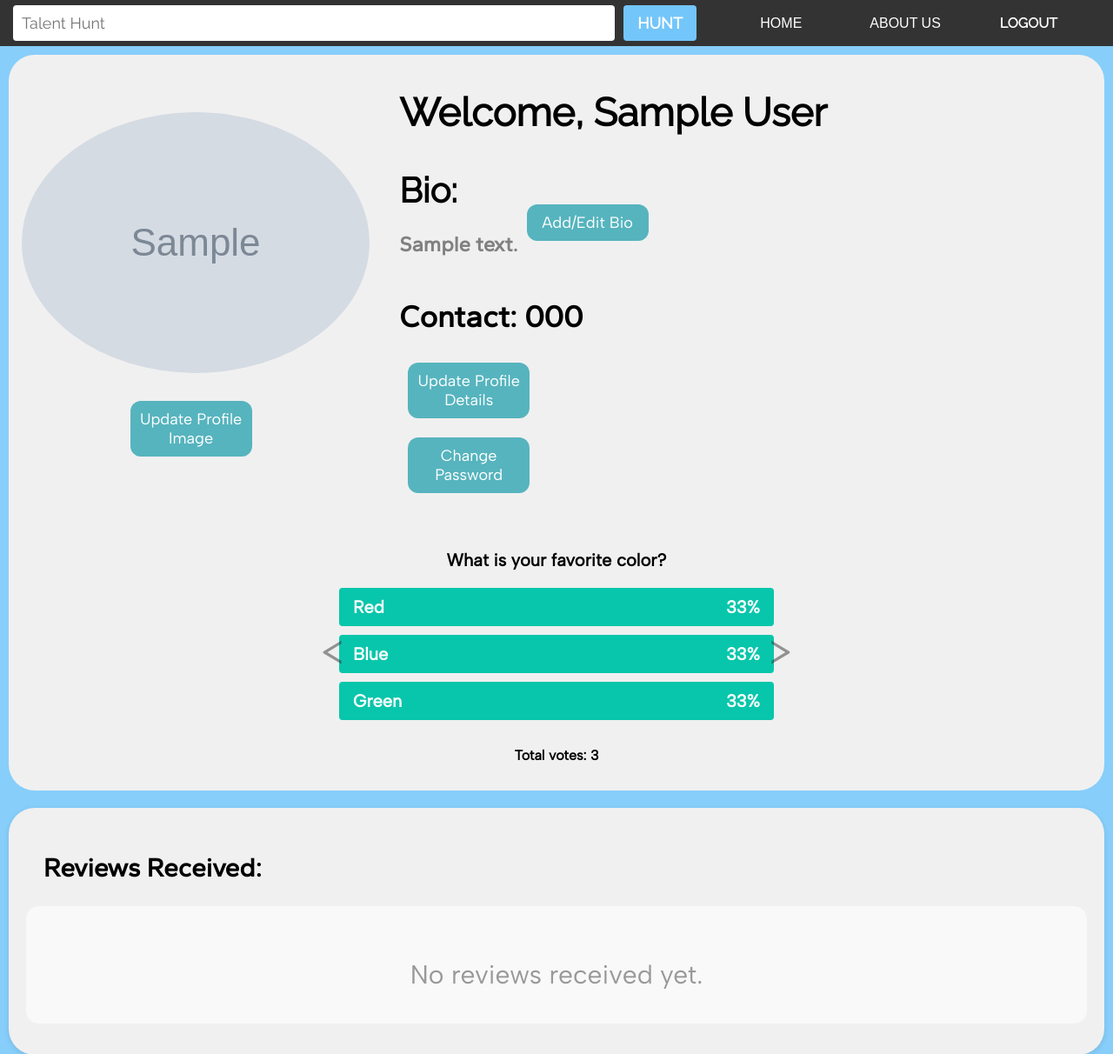
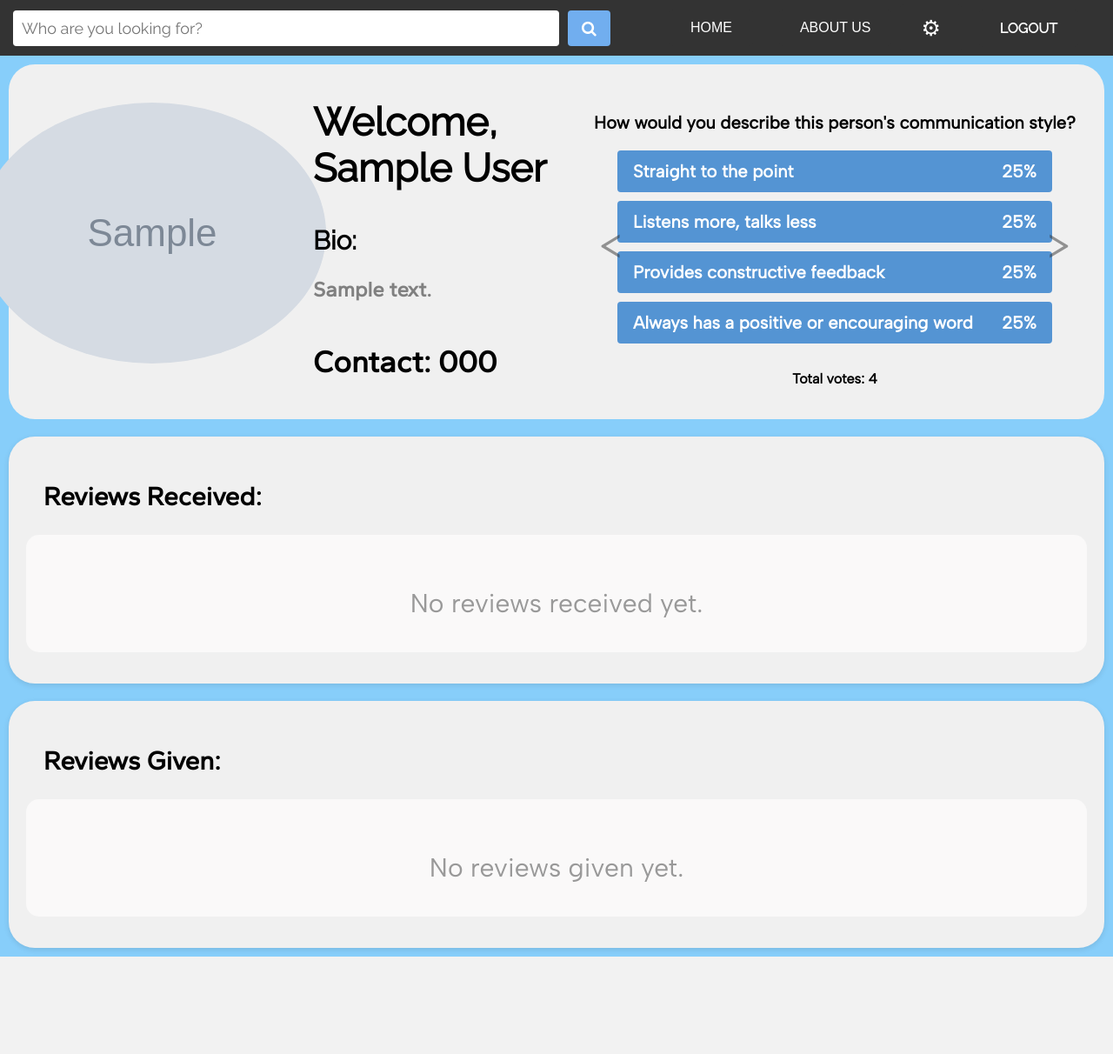
Before and after one commit to VinayVaishnav/Reviews-Elicitation, a Django app: page /home/ in a window 1280 px wide. Shown: the top 1212 px of the page at 87% size. After the commit the page ends 1100 px from the top, so only its background shows below. Run offline with Django 4.2, Linux system fonts and the light colour scheme; a user stored in the database is signed in; tables that the repository leaves empty hold one stand-in row (values such as "Sample post"); grey boxes marked "Sample" are stand-in pictures.

Commit message:
Added dropdown in navbar for account settings Also changed color scheme

```diff
--- a/main/polls.py
+++ b/main/polls.py
@@ -1,54 +1,66 @@
 question_option_dict = {
     1: {
-        'question': 'What is your favorite color?',
+        'question': "How would you describe this person's communication style?",
         'options': [
             {
                 'option_num': 1,
-                'option_text': 'Red'
+                'option_text': 'Straight to the point'
             },
             {
                 'option_num': 2,
-                'option_text': 'Blue'
+                'option_text': 'Listens more, talks less'
             },
             {
                 'option_num': 3,
-                'option_text': 'Green'
+                'option_text': 'Provides constructive feedback'
+            },
+            {
+                'option_num': 4,
+                'option_text': 'Always has a positive or encouraging word'
             },
         ]
     },
 
     2: {
-        'question': 'Question 2',
+        'question': 'How does this person typically spends their lunch break at work?',
         'options': [
             {
                 'option_num': 1,
-                'option_text': 'Option 1'
+                'option_text': 'Chatting with colleagues'
             },
             {
                 'option_num': 2,
-                'option_text': 'Option 2'
+                'option_text': 'Catching up on industry news'
             },
             {
                 'option_num': 3,
-                'option_text': 'Option 3'
+                'option_text': 'Relaxing and unwinding'
+            },
+            {
+                'option_num': 4,
+                'option_text': 'Doing a quick workout'
             },
         ]
     },
 
     3: {
-        'question': 'Question 3',
+        'question': 'How does this person approach challenging situations?',
         'options': [
             {
                 'option_num': 1,
-                'option_text': 'Option 1'
+                'option_text': 'Thinks before acting'
             },
             {
                 'option_num': 2,
-                'option_text': 'Option 2'
+                'option_text': 'Collaborates with others'
             },
             {
                 'option_num': 3,
-                'option_text': 'Option 3'
+                'option_text': 'Takes immediate action'
+            },
+            {
+                'option_num': 4,
+                'option_text': 'Seeks assistance when needed'
             },
         ]
     },
--- a/main/static/styles/base.css
+++ b/main/static/styles/base.css
@@ -34,7 +34,7 @@
 }
 
 button[type="submit"] {
-  background-color:rgb(115, 198, 250);
+  background-color:#71aeef;
   color: white;
   border: none;
   border-radius: 4px;
@@ -48,7 +48,7 @@
 }
 
 .search-button:hover {
-  background-color:rgb(47, 195, 254);
+  background-color:#337ab7;
 }
 
 a {
@@ -90,6 +90,13 @@
   font-size: 16px;
 }
 
+.button-container .settings-button {
+  /* margin-left: 10px; */
+  font-size: 25px;
+  font-family: inherit;
+  margin: 0;
+}
+
 .button-container .logout-button {
   padding: 12px 24px;
   color: #fff;
@@ -103,6 +110,42 @@
 .button-container .logout-button:hover {
   background-color: #555;
   /* font-size: 14px; */
+}
+
+/* dropdown */
+.dropdown {
+  float: left;
+  overflow: hidden;
+  font-family: 'Albert Sans';
+  /* margin-right: 100px; */
+}
+
+.dropdown-content {
+  display: none;
+  position: absolute;
+  background-color: #f9f9f9;
+  min-width: 160px;
+  font-family: 'Albert Sans';
+  box-shadow: 0px 8px 16px 0px rgba(0,0,0,0.2);
+  z-index: 1;
+}
+
+.dropdown-content a {
+  float: none;
+  color: black;
+  padding: 15px 20px;
+  text-decoration: none;
+  margin: 0;
+  display: block;
+  text-align: left;
+}
+
+.dropdown-content a:hover {
+  background-color: #ddd;
+}
+
+.dropdown:hover .dropdown-content {
+  display: block;
 }
 
 /* Set max width to screen size */
--- a/main/templates/main/base.html
+++ b/main/templates/main/base.html
@@ -23,16 +23,28 @@
     <script src="https://ajax.googleapis.com/ajax/libs/jquery/3.6.0/jquery.min.js"></script>
     <script src="https://cdn.jsdelivr.net/npm/slick-carousel@1.8.1/slick/slick.min.js"></script>
 
+    <link rel="stylesheet" href="https://cdnjs.cloudflare.com/ajax/libs/font-awesome/4.7.0/css/font-awesome.min.css">
 </head>
 <body>
     <header style="padding: 0px; padding-top: 5px; padding-bottom: 5px;">
         <form action="{% url 'main:search' %}" method="GET">
-          <input type="text" name="q" placeholder="Talent Hunt" value="{{ query }}">
-          <button type="submit" class="search-button">HUNT</button>
+          <input type="text" name="q" placeholder="Who are you looking for?" value="{{ query }}">
+          <button type="submit" class="search-button"><i class="fa fa-search"></i></button>
         </form>
         <div class="button-container">
           <a href="{% url 'main:home' %}"><button>HOME</button></a>
           <button class="about-us-button">ABOUT US</button>
+
+          <div class="dropdown">
+            <button class="settings-button">&#9881;</button>
+            <div class="dropdown-content">
+              <a href="{% url 'main:update_image' %}">Update Profile Image</a>
+              <a href="{% url 'main:update_bio' %}">Add/Edit Bio</a>
+              <a href="{% url 'main:update_details' %}">Update Profile Details</a>
+              <a href="{% url 'main:password_change' %}">Change Password</a>
+            </div>
+          </div>
+
           <form action="{% url 'main:logout' %}" method="post">
             {% csrf_token %}
             <button type="submit" class="logout-button">LOGOUT</button>
--- a/main/templates/main/home.html
+++ b/main/templates/main/home.html
@@ -32,7 +32,7 @@
             width: 600px;
         }
         .imagesection{
-            width: 33%;
+            width: 25%;
             margin-right: 30px;
         }
         .profile-details{
@@ -63,7 +63,7 @@
 
     .profile-name {
         font-family: 'Raleway';
-        font-size: 60px;
+        font-size: 40px;
         font-weight: bold;
         margin-bottom: 30px;
         padding-bottom: 5px;
@@ -85,7 +85,7 @@
         font-family: 'Raleway';
         margin-top: 4px;
         margin-bottom: 12px;
-        font-size: 45px;
+        font-size: 35px;
         margin-right: 20px;
     }
 
@@ -120,7 +120,7 @@
             font-size: 35px;
         }
         .profile-bio{
-            font-size: 40px;
+            font-size: 30px;
         }
     }
 
@@ -427,16 +427,16 @@
     }
 
     .vote-btn:hover{
-        background-color: black !important;
+        background-color: #666 !important;
     }
 
     .used-vote-btn {
         font-size: larger !important;
-        background-color: #4ecdc4 !important;
+        background-color: #5494d3 !important;
     }
 
     .used-vote-btn:hover{
-        background-color: #1a535c !important;
+        background-color: #00619c !important;
     }
 
     .vote-count {
@@ -460,15 +460,15 @@
         width:80px !important;
         font-family: 'Gantari';
         font-size: larger;
-        color: #08c6ab;
-        border: 2px solid #08c6ab;
+        color: #5494d3;
+        border: 2px solid #5494d3;
         border-radius: 15px;
         cursor: pointer;
         transition: background-color 0.3s ease;
     }
 
     .editdelete .button-container:hover {
-        background-color: #08c6ab !important;
+        background-color: #5494d3 !important;
         color: white;
     }
 
@@ -503,16 +503,15 @@
 </style>
 
 <style>
-    /* carousel */
     .poll-button {
         font-family: 'Albert Sans' !important;
         padding: 10px;
         width: 500px !important;
         background: none !important;
-        border: 2px solid #08c6ab !important;
+        border: 2px solid #5494d3 !important;
         border-radius: 4px;
         margin-bottom: 10px;
-        color: #08c6ab !important;
+        color: #5494d3 !important;
         font-size: 20px !important;
         cursor: pointer;
 
@@ -522,14 +521,14 @@
     }
 
     .poll-button:hover {
-        border: 2px solid #1a535c !important;
-        color: #1a535c !important;
+        border: 2px solid #004a82 !important;
+        color: #004a82 !important;
     }
 
     .poll-button.active {
-        background-color: #08c6ab !important;
+        background-color: #5494d3 !important;
         color: #fff !important;
-        border: none !important;
+        border-color: none !important;
     }
 
     .poll-button:focus,
@@ -621,7 +620,6 @@
             {% else %}
                 <img class="profile-image" src="{% static 'profile_images/default.jpg' %}" alt="Default Image" >
             {% endif %}
-            <a href="{% url 'main:update_image' %}"><button class="profile-button">Update Profile Image</button></a>
         </div>
 
         <div class="profile-details">
@@ -632,7 +630,6 @@
                         <h3 class="profile-bio">Bio:</h3>
                         <p class="bio-description">{{ user.userprofile.bio }}</p>
                     </div>
-                    <a href="{% url 'main:update_bio' %}"><button class="profile-button">Add/Edit Bio</button></a>
                 </div>
             {% else %}
                 <div class="bio-section">
@@ -640,13 +637,10 @@
                         <h3 class="profile-bio">Bio:</h3>
                         <p class="bio-description">No bio yet.</p>
                     </div>
-                    <a href="{% url 'main:update_bio' %}"><button class="profile-button">Add/Edit Bio</button></a>
                 </div>
             {% endif %}
 
             <h1 class="contact">Contact: {{user.userprofile.contact_number}}</h1>
-            <a href="{% url 'main:update_details' %}"><button class="profile-button">Update Profile Details</button></a>
-            <a href="{% url 'main:password_change' %}"><button class="profile-button">Change Password</button></a>
         </div>
 
         <div class="custom-carousel">
```
Also changed, not shown: main/templates/main/user.html (+19 -22 lines), main/migrations/0007_poll_q1o4_poll_q2o4_poll_q3o4.py (added).
